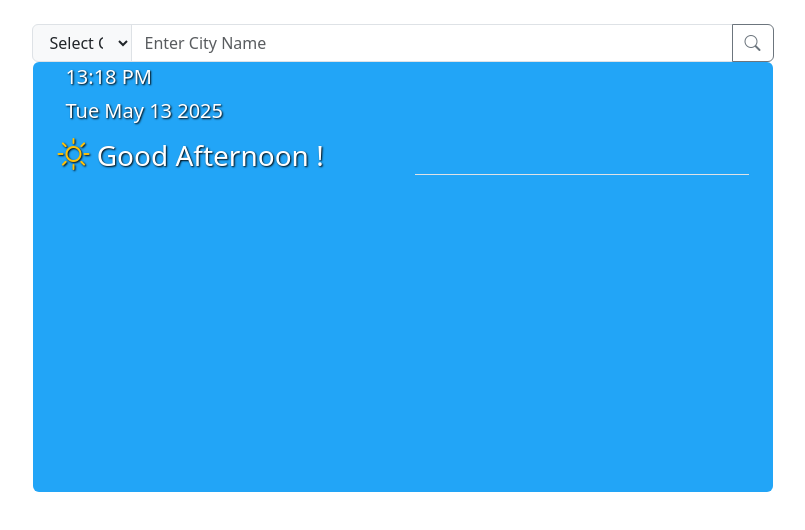
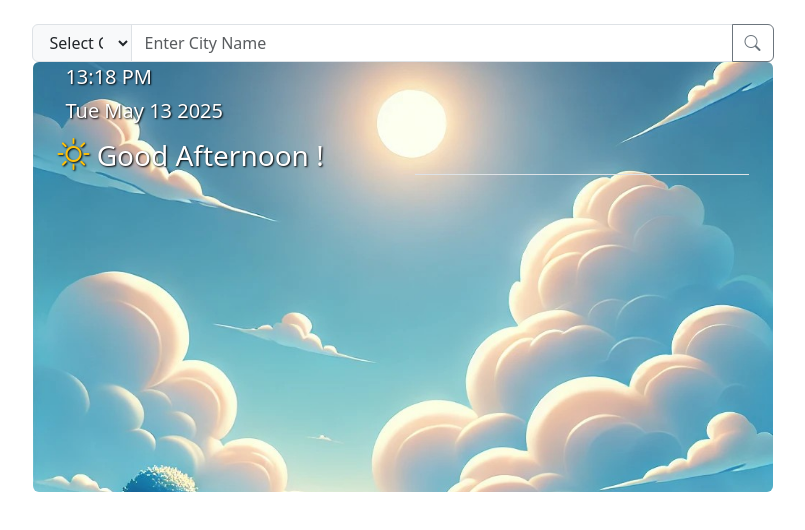
Before and after one commit to SachinParshetti/Weather-app, a plain HTML site: page index.html in a window 1280 px wide. Shown: the whole page, without its empty margins (237-1042 px from the left). Drawn offline with nearby package versions, Linux system fonts and the light colour scheme; the site is published under a folder, as on GitHub Pages, so addresses that start at the root find nothing.

Commit message:
Update style.css

```diff
--- a/style.css
+++ b/style.css
@@ -1,6 +1,6 @@
   #container {
 
-            background-image: url(/Public/Images/clear-sky2.jpg);
+            background-image: url(Public/Images/clear-sky2.jpg);
             background-position: center;
             background-size: cover;
 
```
